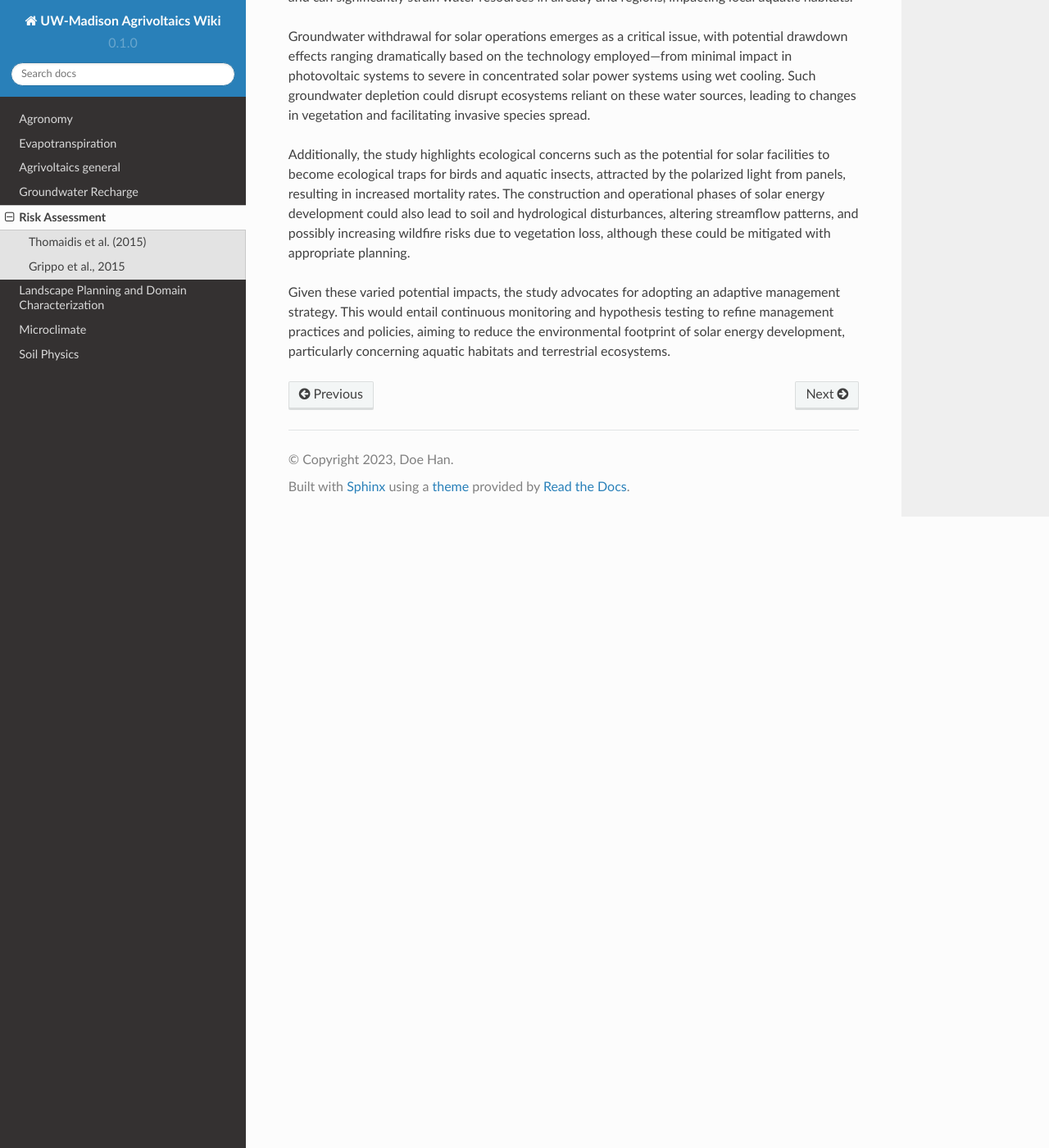
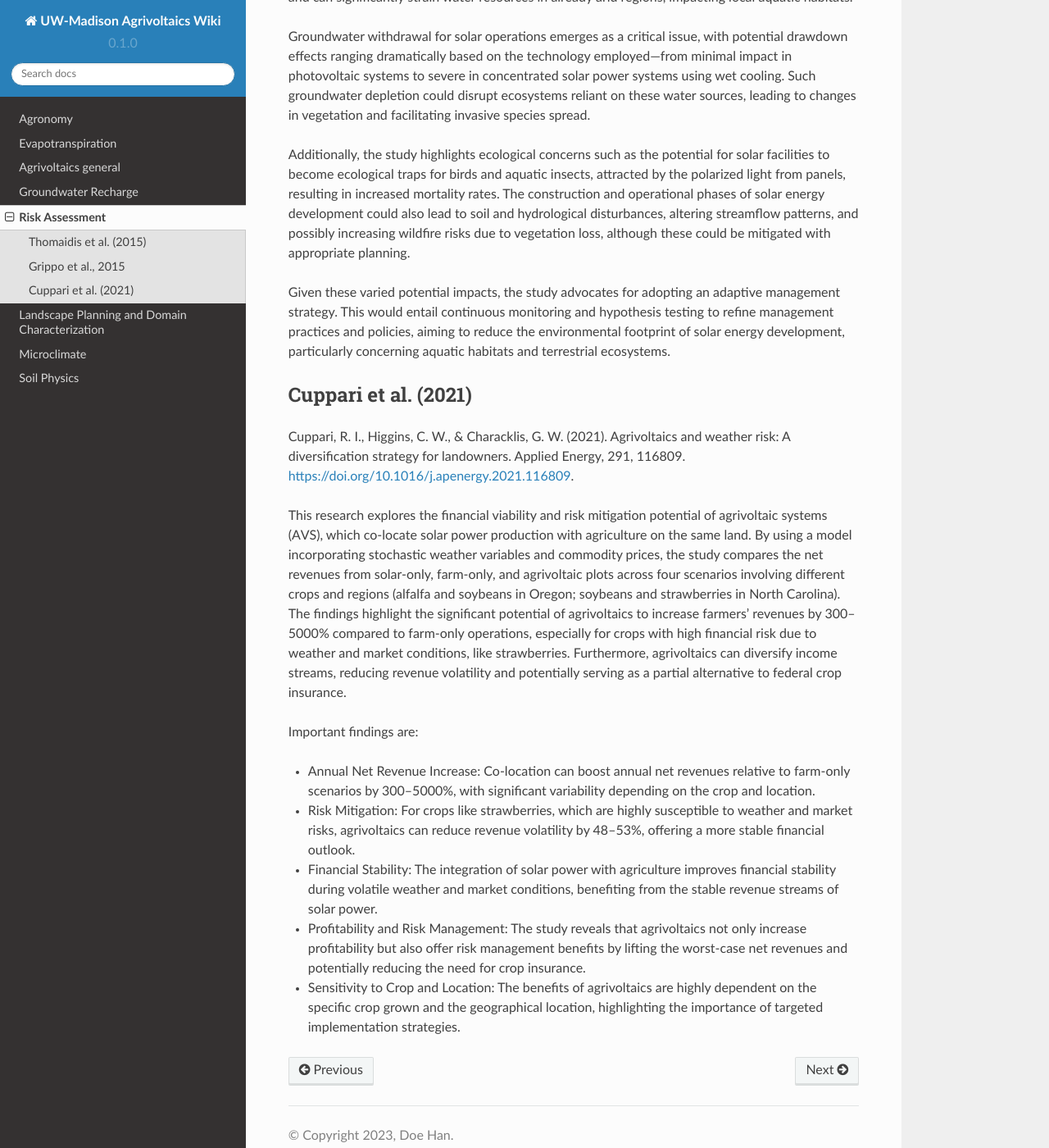
Before and after one commit to hanhydro/wiki, a Sphinx documentation site: the page built from docs/source/hazard.rst, in a window 1280 px wide and 1400 px high, scrolled down 1175 px. Shown: the whole window at 82% size. Built offline with Sphinx 7.4.7 and the Read the Docs theme 2.0.0, drawn with Linux system fonts in a browser that asks for light colours; pages that are not in the unit, such as notebooks, are missing from menus.

Commit message:
Update hazard.rst

```diff
--- a/docs/source/hazard.rst
+++ b/docs/source/hazard.rst
@@ -24,3 +24,17 @@ Groundwater withdrawal for solar operations emerges as a critical issue, with po
 Additionally, the study highlights ecological concerns such as the potential for solar facilities to become ecological traps for birds and aquatic insects, attracted by the polarized light from panels, resulting in increased mortality rates. The construction and operational phases of solar energy development could also lead to soil and hydrological disturbances, altering streamflow patterns, and possibly increasing wildfire risks due to vegetation loss, although these could be mitigated with appropriate planning.
 
 Given these varied potential impacts, the study advocates for adopting an adaptive management strategy. This would entail continuous monitoring and hypothesis testing to refine management practices and policies, aiming to reduce the environmental footprint of solar energy development, particularly concerning aquatic habitats and terrestrial ecosystems.
+
+Cuppari et al. (2021)
++++++++++++++++++++++++
+Cuppari, R. I., Higgins, C. W., & Characklis, G. W. (2021). Agrivoltaics and weather risk: A diversification strategy for landowners. Applied Energy, 291, 116809. https://doi.org/10.1016/j.apenergy.2021.116809.
+
+This research explores the financial viability and risk mitigation potential of agrivoltaic systems (AVS), which co-locate solar power production with agriculture on the same land. By using a model incorporating stochastic weather variables and commodity prices, the study compares the net revenues from solar-only, farm-only, and agrivoltaic plots across four scenarios involving different crops and regions (alfalfa and soybeans in Oregon; soybeans and strawberries in North Carolina). The findings highlight the significant potential of agrivoltaics to increase farmers' revenues by 300–5000% compared to farm-only operations, especially for crops with high financial risk due to weather and market conditions, like strawberries. Furthermore, agrivoltaics can diversify income streams, reducing revenue volatility and potentially serving as a partial alternative to federal crop insurance.
+
+Important findings are:
+
+- Annual Net Revenue Increase: Co-location can boost annual net revenues relative to farm-only scenarios by 300–5000%, with significant variability depending on the crop and location.
+- Risk Mitigation: For crops like strawberries, which are highly susceptible to weather and market risks, agrivoltaics can reduce revenue volatility by 48–53%, offering a more stable financial outlook.
+- Financial Stability: The integration of solar power with agriculture improves financial stability during volatile weather and market conditions, benefiting from the stable revenue streams of solar power.
+- Profitability and Risk Management: The study reveals that agrivoltaics not only increase profitability but also offer risk management benefits by lifting the worst-case net revenues and potentially reducing the need for crop insurance.
+- Sensitivity to Crop and Location: The benefits of agrivoltaics are highly dependent on the specific crop grown and the geographical location, highlighting the importance of targeted implementation strategies.
```
